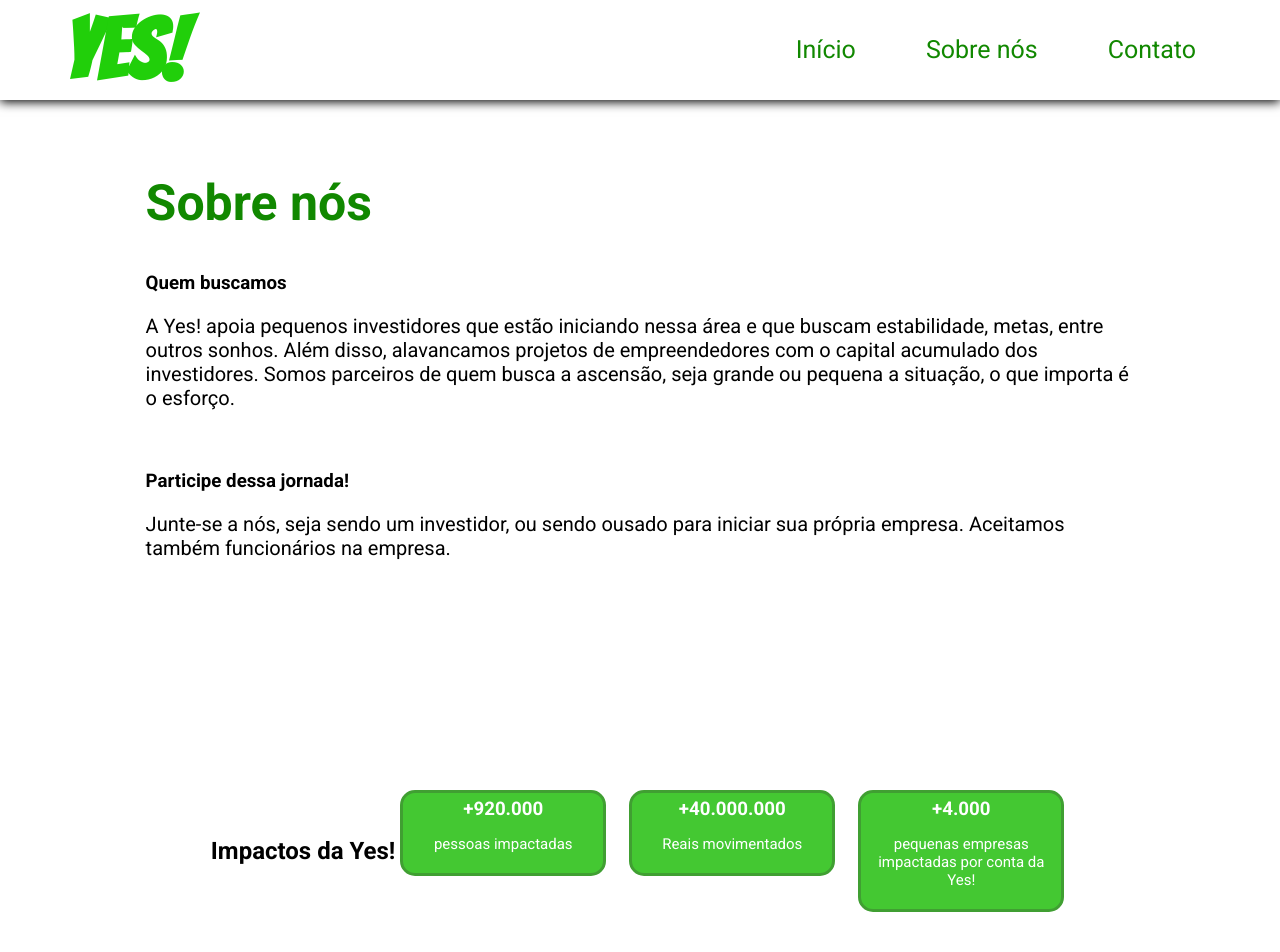
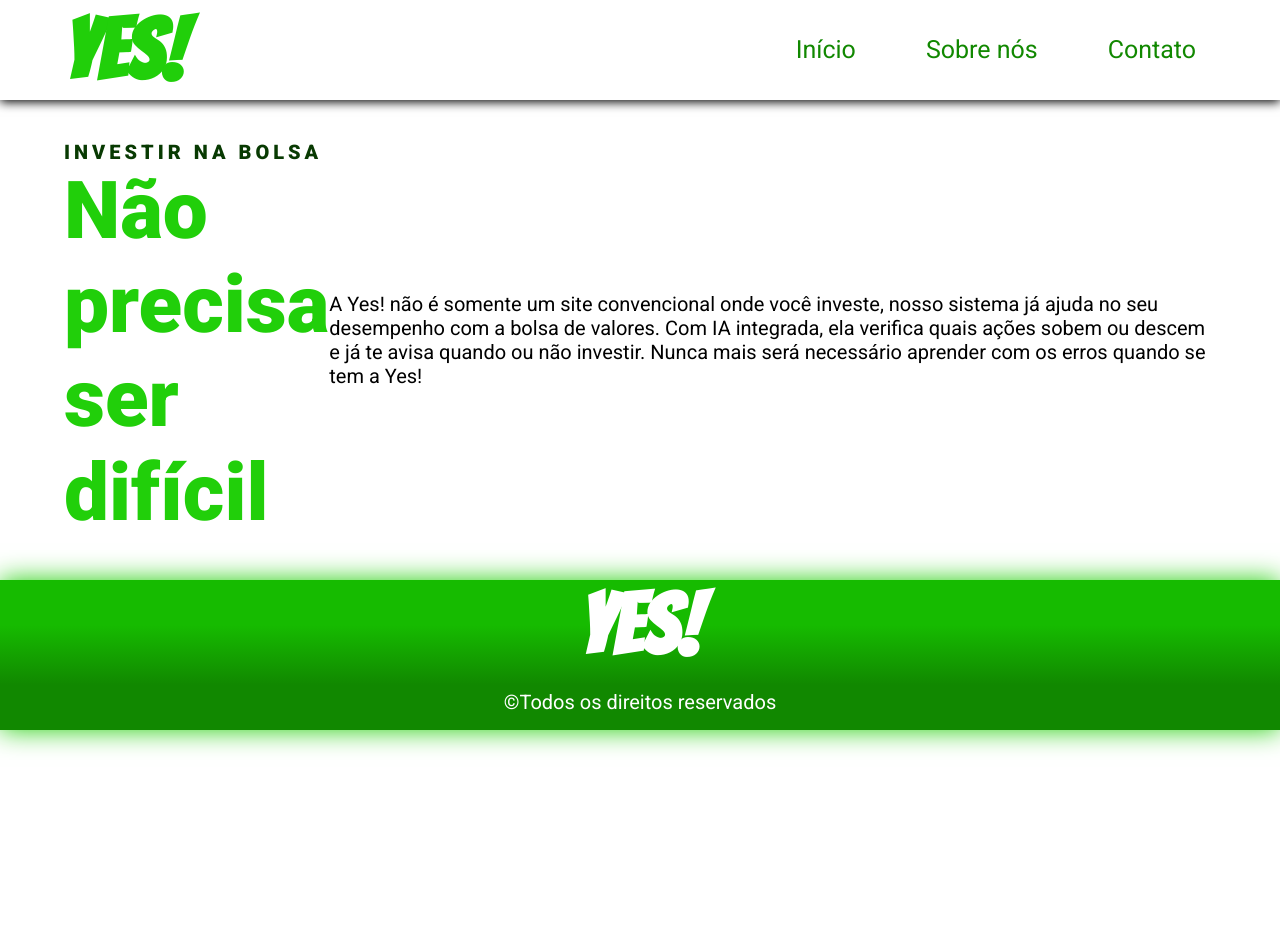
Before and after one commit to miguelgomesdasilvaaugusto2-stack/yes-investiments, a plain HTML site: page html/sobre.html in a window 1280 px wide. Shown: the top 952 px of the page. After the commit the page ends 800 px from the top, so only its background shows below. Drawn offline with Linux system fonts and the light colour scheme.

Commit message:
Add files via upload

```diff
--- a/css/style.css
+++ b/css/style.css
@@ -97,6 +97,72 @@ body {
 }
 
 
+.hero {
+  display: flex;
+  place-items: center;
+}
+
+.hero__content {
+  display: flex;
+  flex-direction: column;
+  gap: 16px;
+
+  flex: 60%;
+
+  padding: 0 5%;
+}
+
+.hero__tittle {
+  display: flex;
+  flex-direction: column;
+
+  font-weight: 1000;
+  font-size: 20px;
+  color: #083a02;
+}
+.hero__tittle-highlight {
+  font-size: 80px;
+  color: #21cf0a;
+}
+.hero__tittle-text {
+  text-transform: uppercase;
+  letter-spacing: 4px;
+}
+
+.hero__button {
+  display: inline-block;
+
+
+  text-align: center;
+
+  border-radius: 5px;
+  border-bottom: none;
+
+  padding: 15px 10px;
+
+  background: #118800;
+  color: #ffffff;
+  text-decoration: none;
+
+  transition:
+    opacity 0.5s ease,
+    transform 0.2s ease;
+}
+.hero__button:hover {
+  opacity: 0.7;
+  transform: translateY(-2px);
+}
+.hero__button:active {
+  transform: scale(0.9);
+}
+
+
+
+.hero__img {
+  display: none;
+  flex: 40%;
+}
+
 
 .default-footer {
   display: flex;
--- a/html/sobre.html
+++ b/html/sobre.html
@@ -35,60 +35,21 @@
 
     <main id="inicio">
 
-        <section class="about-us">
+        <section class="hero">
 
-            <h2 class="about-us__tittle">Sobre nós</h2>
+            <h2 class="hero__tittle">
+                <span class="hero__tittle-text">Investir na bolsa</span>
+                <span class="hero__tittle-highlight">Não precisa ser difícil</span>
+            </h2>
 
-            <article class="about-us__content">
-
-                <h3>Quem buscamos</h3>
-
-                <p>A Yes! apoia pequenos investidores que estão iniciando nessa área e que buscam estabilidade, metas, entre outros sonhos. Além disso, alavancamos projetos de empreendedores com o capital acumulado dos investidores. Somos parceiros de quem busca a ascensão, seja grande ou pequena a situação, o que importa é o esforço.</p>
-
-            </article>
-
-            <article class="about-us__content">
-
-                <h3>Participe dessa jornada!</h3>
-
-                <p>Junte-se a nós, seja sendo um investidor, ou sendo ousado para iniciar sua própria empresa. Aceitamos também funcionários na empresa.</p>
-
-            </article>
+            <p>
+                A Yes! não é somente um site convencional onde você investe, nosso sistema já ajuda no seu desempenho com a bolsa de valores. Com IA integrada, ela verifica quais ações sobem ou descem e já te avisa quando ou não investir. Nunca mais será necessário aprender com os erros quando se tem a Yes!
+            </p>
 
         </section>
 
-        <aside>
 
-            <h2>Impactos da Yes!</h2>
-
-            <ul>
-
-                <li>
-
-                    <h3>+920.000</h3>
-                    <p>pessoas impactadas</p>
-
-                </li>
-
-
-                <li>
-
-                    <h3>+40.000.000</h3>
-                    <p>Reais movimentados</p>
-
-                </li>
-
-
-                <li>
-
-                    <h3>+4.000</h3>
-                    <p>pequenas empresas impactadas por conta da Yes!</p>
-
-                </li>
-
-            </ul>
-
-        </aside>
+    </main>
 
     <footer class="default-footer">
 
@@ -97,7 +58,5 @@
 
     </footer>
 
-    </main>
-
 </body>
 </html>
```
Also changed, not shown: css/index.css (+0 -68 lines), html/contato.html (+4 -4 lines), index.html (+1 -1 lines).
